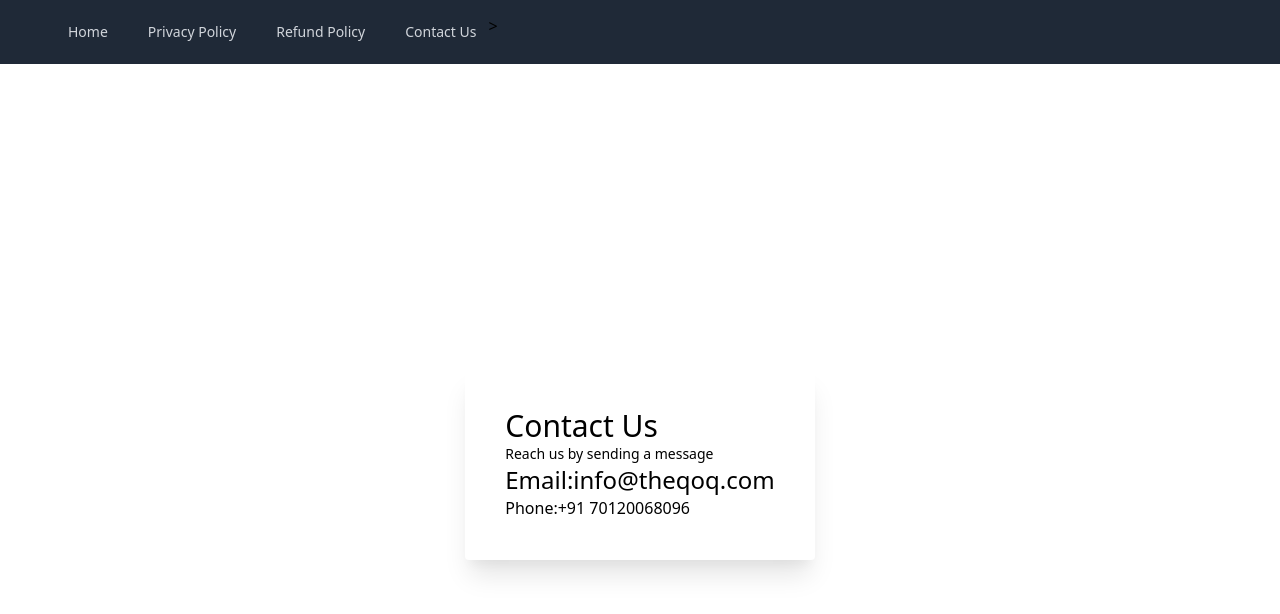
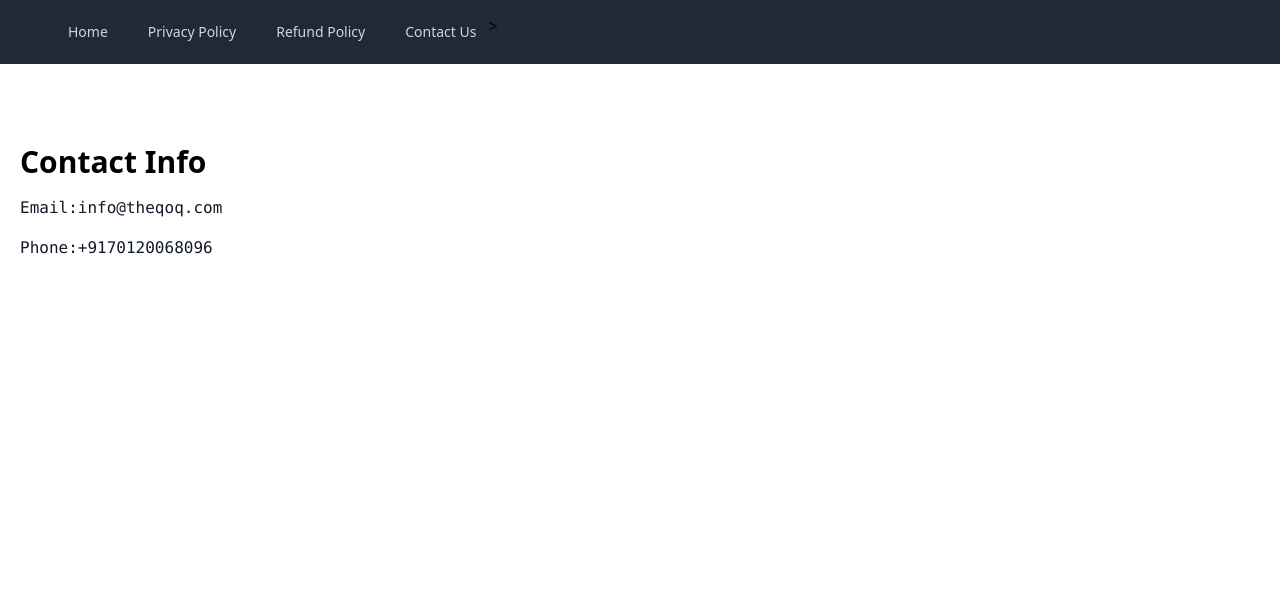
Before and after one commit to aslam-c/busway-website, a Vue app: page /contact-us in a window 1280 px wide. Shown: the top 614 px of the page. Built offline with nearby package versions, Linux system fonts and the light colour scheme.

Commit message:
contact us refactor

```diff
--- a/src/components/ContactUs.vue
+++ b/src/components/ContactUs.vue
@@ -1,17 +1,15 @@
 <template>
-  <div class="h-screen bg-white flex flex-col justify-center items-center">
-    <div class="bg-white w-200 shadow-xl rounded p-10">
-      <h1 class="text-3xl font-medium">Contact Us</h1>
-      <p class="text-sm">Reach us by sending a message</p>
-
-      <div class="">
-        <h3 class="text-2xl font-display">
-          Email:<a href="mailto:info@theqoq.com">info@theqoq.com</a>
-        </h3>
-        Phone:+91 70120068096
-      </div>
-    </div>
-  </div>
+  <main class="max-w-3xl mt-20 ml-5">
+    <h1 class="text-3xl font-display font-black">Contact Info</h1>
+    <section class="text-gray-900 font-mono pb-8">
+      <p class="my-4">
+        Email:<a href="mailto:info@theqoq.com">info@theqoq.com</a>
+      </p>
+      <p class="my-4">
+        Phone:<a href="callto:+9170120068096">+9170120068096</a>
+      </p>
+    </section>
+  </main>
 </template>
 
 <script>
```
